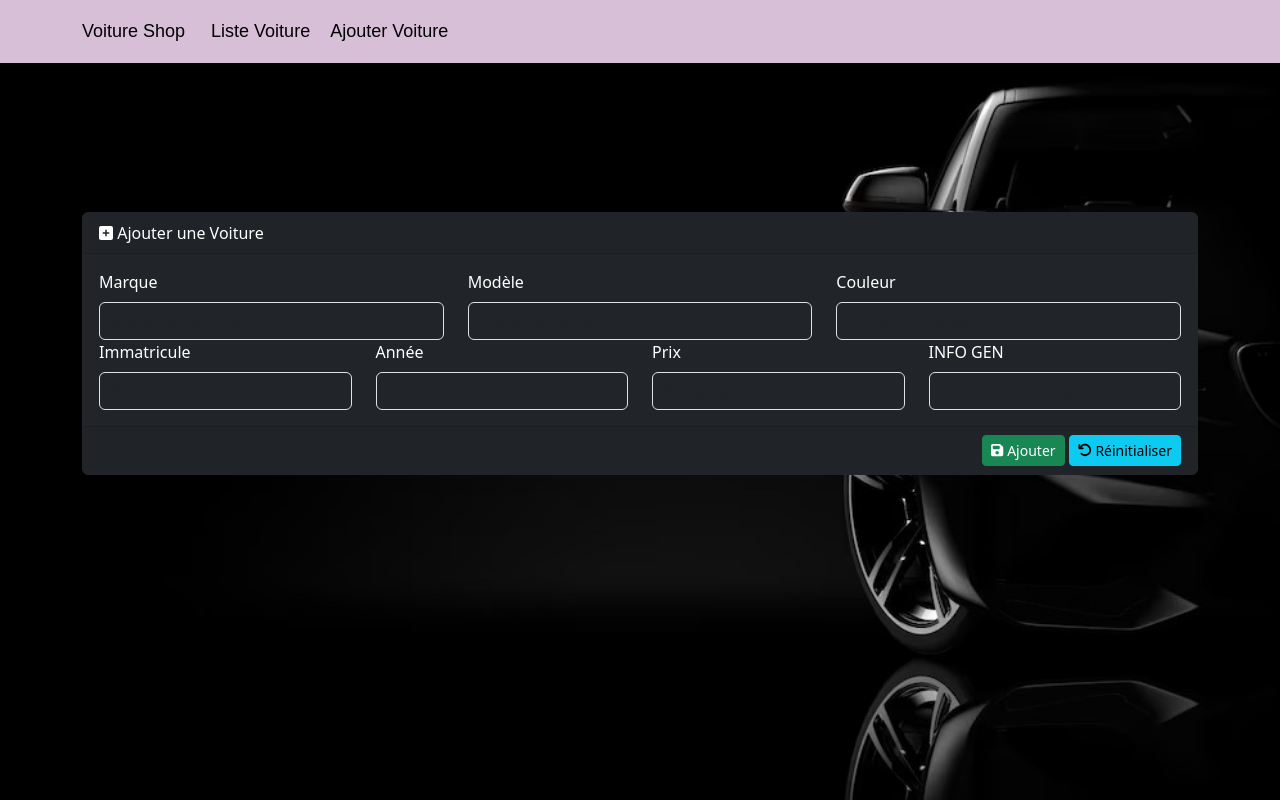
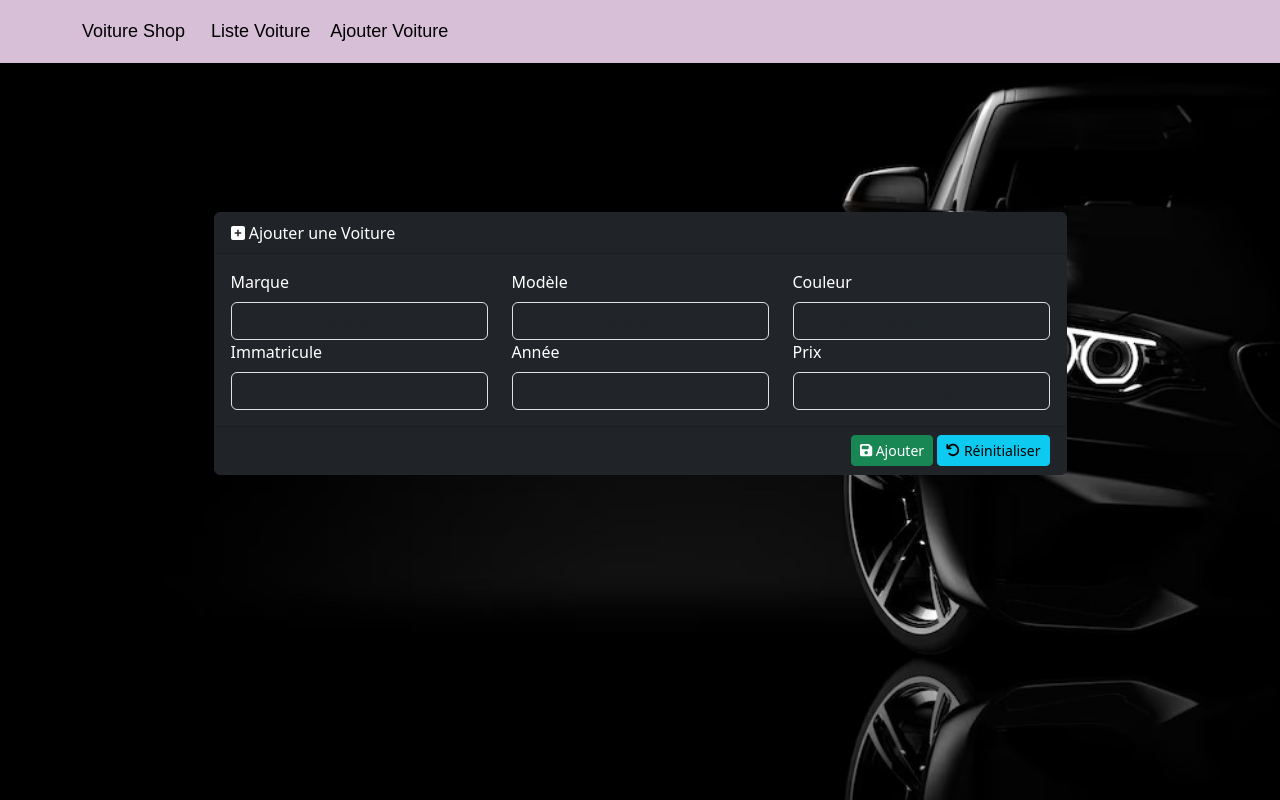
Before and after one commit to amalbkr/Voiture_Shop, a React (Create React App) app in the folder src/webapp/reactjs/: page /add in a window 1280 px wide. Built offline with nearby package versions, Linux system fonts and the light colour scheme.

Commit message:
Amal commit

```diff
--- a/src/webapp/reactjs/src/Components/Voiture.js
+++ b/src/webapp/reactjs/src/Components/Voiture.js
@@ -172,22 +172,7 @@ const Voiture = () => {
                                         value={voiture.prix}
                                         onChange={voitureChange}
                                         className={"bg-dark text-white"}
-                                        placeholder="Entrez le prix"
-                                    />
-                                </FormGroup>
-                            </Col>
-                            <Col>
-                                <FormGroup controlId="formGridPrix">
-                                    <Form.Label>INFO GEN</Form.Label>
-                                    <Form.Control
-                                        required
-                                        autoComplete="off"
-                                        type="text"
-                                        name="prix"
-                                        value={voiture.prix}
-                                        onChange={voitureChange}
-                                        className={"bg-dark text-white"}
-                                        placeholder="Des info generales"
+                                        placeholder="Entrez le prix Totale"
                                     />
                                 </FormGroup>
                             </Col>
```
